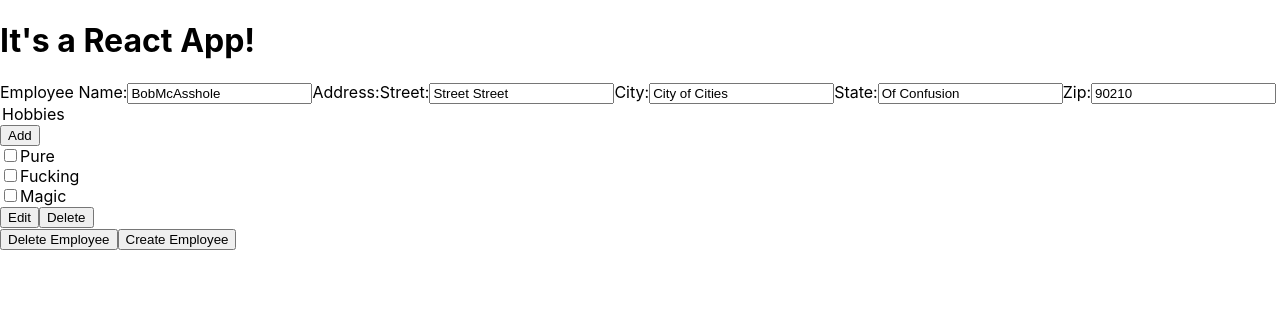
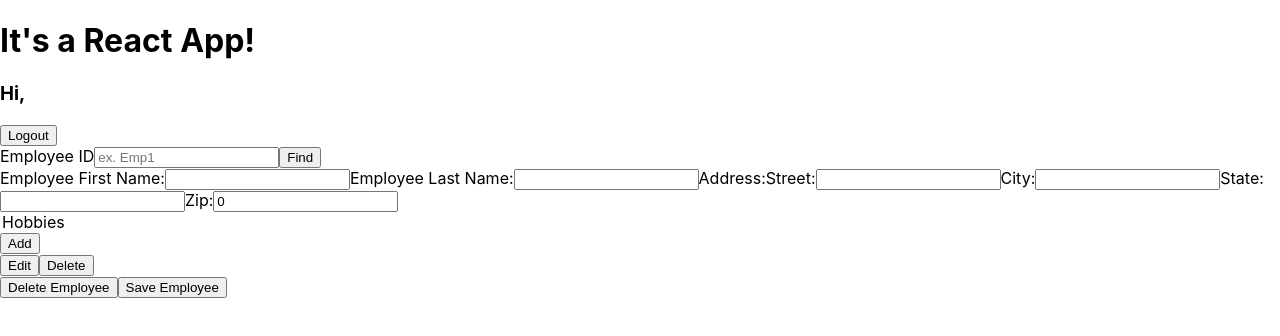
Before and after one commit to uncertainkitten/coding_challenge, a React (Create React App) app: page / in a window 1280 px wide. Shown: the top 336 px of the page. Built offline with nearby package versions, Linux system fonts and the light colour scheme.

Commit message:
Finish Employee Edit/New form

```diff
--- a/src/App.js
+++ b/src/App.js
@@ -1,13 +1,13 @@
 import React, { Component } from 'react';
 import './App.css';
-import NewEmployeeForm from './components/new_employee_form';
+import EmployeePage from './components/employee_page';
 
 class App extends Component {
   render() {
     return (
       <div>
         <h1>It's a React App!</h1>
-        <NewEmployeeForm firstName="Bob" lastName="McAsshole" street="Street Street" city="City of Cities" state="Of Confusion" zip="90210"/>
+        <EmployeePage />
       </div>
     );
   }
--- a/src/components/employee_page.jsx
+++ b/src/components/employee_page.jsx
@@ -1,11 +1,17 @@
 import React from 'react';
+import EmployeeInfoForm from './new_employee_form';
 
 class EmployeeIndex extends React.Component {
   constructor(props){
     super(props);
     this.state = {
       username: localStorage.getItem("username"),
-      employeeId: ""}
+      employeeId: "",
+      payload: false,
+      error: false
+    }
+    this.handleSubmit = this.handleSubmit.bind(this);
+    this.getEmployee = this.getEmployee.bind(this);
   }
 
   update(field) {
@@ -16,11 +22,38 @@ class EmployeeIndex extends React.Component {
 
   handleSubmit(e){
     e.preventDefault();
-    // make a get request to cts/employee
-    // get a payload, and pass that payload to the EmployeePageInfo component
+    this.getEmployee(this.state.employeeId);
+  }
+
+  getEmployee(empId){
+    this.setState({employeeId: empId});
+    fetch(`http://104.248.219.208:8080/cts/employee?empId=${empId}`)
+      .then(res => res.json())
+      .then(payload => this.setState({payload, error: false}))
+      .catch(error => this.setState({error: true}))
   }
 
   render(){
+    let component = <EmployeeInfoForm
+        firstName=""
+        lastName=""
+        address={{zip: 0, state: "", city: "", street: ""}}
+        hobbies={[]}
+        getEmployee={this.getEmployee}/>;
+
+    if (!!this.state.payload){
+      component = <EmployeeInfoForm
+      firstName={this.state.payload.firstName}
+      lastName={this.state.payload.lastName}
+      address={this.state.payload.address}
+      hobbies={this.state.payload.hobbies}
+      getEmployee={this.getEmployee}/>;
+    }
+
+    let error = "";
+    if (this.state.error){
+      error = <div>Something went wrong!</div>
+    }
     return(
       <div className="employee-index">
         <h3 className="greeting">Hi, {this.state.username}</h3>
@@ -30,7 +63,11 @@ class EmployeeIndex extends React.Component {
           <input type="text" value={this.state.employeeId} onChange={this.update("employeeId")} className="search-input" placeholder="ex. Emp1" />
           <input className="search-btn" type="submit"  value="Find" />
         </form>
+        {component}
+        {error}
       </div>
     )
   }
 }
+
+export default EmployeeIndex;
--- a/src/components/hobby_index.jsx
+++ b/src/components/hobby_index.jsx
@@ -24,6 +24,12 @@ class HobbyIndex extends React.Component{
     this.setState({hobbies: this.props.hobbies});
   }
 
+  componentWillReceiveProps(nextProps){
+    if (this.props.hobbies !== nextProps.hobbies){
+      this.setState({hobbies: nextProps.hobbies, hobbyId: nextProps.hobbies.length - 1});
+    }
+  }
+
   toggleCheckbox(key){
     let checked = {...this.state.checked}
     checked[key] = !this.state.checked[key]
@@ -44,8 +50,8 @@ class HobbyIndex extends React.Component{
       editButtonMode: false,
       editMode: {},
       hobbyId: this.state.hobbyId - Object.keys(this.state.checked).length
-    })
-    this.props.setHobbies(this.state.hobbies);
+    });
+    this.props.setHobbies(this.state.hobbies.filter((hobby,index) => (!this.state.checked[index])));
   }
 
   handleEdit(e){
--- a/src/components/login.jsx
+++ b/src/components/login.jsx
@@ -9,7 +9,7 @@ class LoginForm extends React.Component {
 
   update(field) {
     return e => this.setState({
-      [field]: e.currentTarget.value
+      [field]: e.target.value
     });
   }
 
--- a/src/components/new_employee_form.jsx
+++ b/src/components/new_employee_form.jsx
@@ -3,23 +3,42 @@ import HobbyIndex from './hobby_index'
 
 class EmployeeInfoForm extends React.Component{
   constructor(props){
-    super(props)
+    super(props);
     this.state = {
-      name: this.props.firstName + this.props.lastName,
-      street: this.props.street,
-      city: this.props.city,
-      state: this.props.state,
-      zip: this.props.zip,
-      hobbies: ["Pure", "Fucking", "Magic"]
+      firstName: "",
+      lastName: "",
+      street: "",
+      city: "",
+      state: "",
+      country: "USA",
+      zip: 0,
+      hobbies: []
     }
     this.handleDelete = this.handleDelete.bind(this);
     this.handleSave = this.handleSave.bind(this);
     this.setHobbies = this.setHobbies.bind(this);
   }
 
+  componentWillReceiveProps(nextProps){
+    if (this.props !== nextProps){
+      this.setState({
+        firstName: nextProps.firstName,
+        lastName: nextProps.lastName,
+        street: nextProps.address.street,
+        city: nextProps.address.city,
+        state: nextProps.address.state,
+        zip: nextProps.address.zip,
+        country: "USA",
+        hobbies: nextProps.hobbies,
+        error: false,
+        success: false
+      });
+    }
+  }
+
   update(field) {
     return e => this.setState({
-      [field]: e.currentTarget.value
+      [field]: e.target.value
     });
   }
 
@@ -29,7 +48,31 @@ class EmployeeInfoForm extends React.Component{
 
   handleSave(e){
     e.preventDefault();
-    //Make a POST request to cts/employees
+    let postData = {};
+    let address = {};
+    address.street = this.state.street;
+    address.city = this.state.city;
+    address.state = this.state.state;
+    address.zip = this.state.zip;
+    address.country = "USA";
+    postData.firstName = this.state.firstName;
+    postData.lastName = this.state.lastName;
+    postData.address = address;
+    postData.hobbies = this.state.hobbies
+    fetch('http://104.248.219.208:8080/cts/employee', {
+      method: 'post',
+      body: JSON.stringify(postData),
+      headers:{
+        'Content-Type': 'application/json'
+      }
+    }).then(res => res.json())
+    .then(data => {
+      this.setState({success: true});
+      this.props.getEmployee(data.empId);
+    })
+    .catch(error => {
+      this.setState({error: true});
+      console.log(error)})
   }
 
   handleDelete(e){
@@ -39,11 +82,21 @@ class EmployeeInfoForm extends React.Component{
   }
 
   render(){
+    let successMessage = <div>New Employee Created Successfully</div>;
+    if (!this.state.success){
+      successMessage = <div></div>
+    }
+    let error = "";
+    if (this.state.error){
+      error = <div>Something went wrong!</div>
+    }
     return(
       <div className="emp-info">
         <form className="emp-form">
-          <label className="emp-label">Employee Name:</label>
-          <input className="emp-input" type="text" value={this.state.name} onChange={this.update("name")}/>
+          <label className="emp-label">Employee First Name:</label>
+          <input className="emp-input" type="text" value={this.state.firstName} onChange={this.update("firstName")}/>
+          <label className="emp-label">Employee Last Name:</label>
+          <input className="emp-input" type="text" value={this.state.lastName} onChange={this.update("lastName")}/>
           <label className="emp-label">Address:</label>
           <label className="emp-label">Street:</label>
           <input className="emp-info" type="text" value={this.state.street} onChange={this.update("street")}/>
@@ -57,7 +110,9 @@ class EmployeeInfoForm extends React.Component{
             <HobbyIndex hobbies={this.state.hobbies} setHobbies={this.setHobbies}/>
           </div>
           <button className="delete-btn" onClick={this.handleDelete}>Delete Employee</button>
-          <button className="save-btn" onClick={this.handleSave}>Create Employee</button>
+          <button className="save-btn" onClick={this.handleSave}>Save Employee</button>
+          {successMessage}
+          {error}
         </form>
       </div>
     )
```
